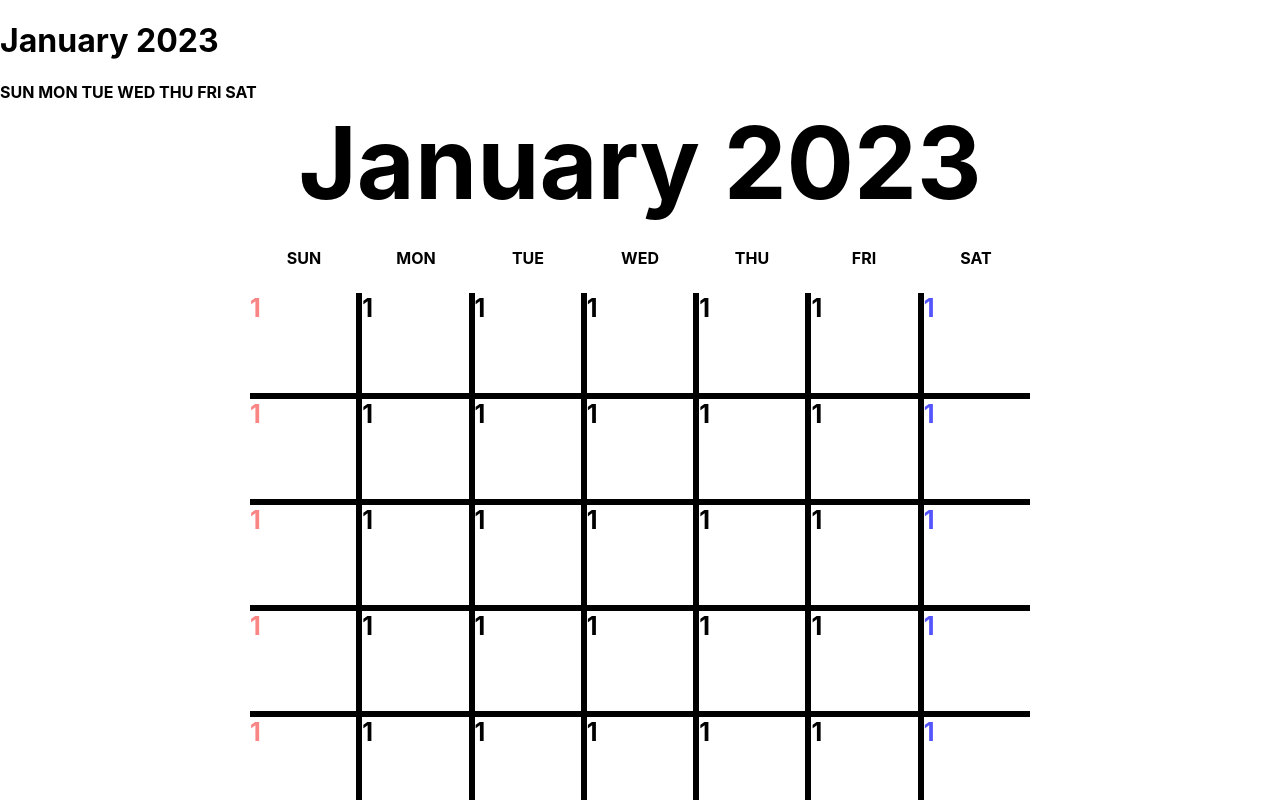
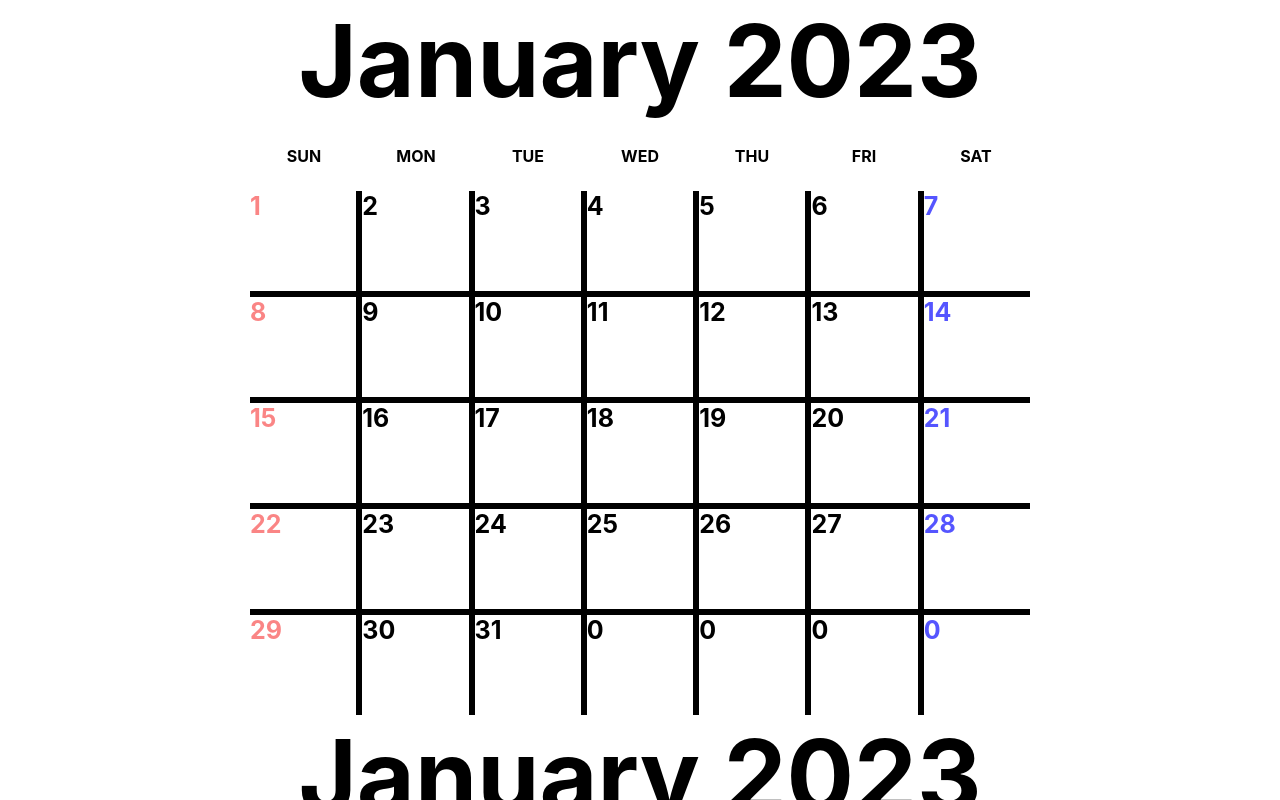
Before and after one commit to UlsanBigDev/ChunMa, a React (Create React App) app: page / in a window 1280 px wide. Shown: the top 800 px of the page. Built offline with nearby package versions, Linux system fonts and the light colour scheme.

Commit message:
Calendar 1.5개

```diff
--- a/src/App.tsx
+++ b/src/App.tsx
@@ -11,7 +11,7 @@ function App() {
   return (
     <div className='content'>
       <Calendar/>
-      <Home qwer={1}/>
+      <Home qwert={[]}/>
     </div>
   );
 }
--- a/src/page/Calendar.tsx
+++ b/src/page/Calendar.tsx
@@ -37,22 +37,23 @@ function Calendar() {
       arrWeek.push(arr.slice(0 + 7*i, 7 * (i+1))) //0,7 7,14 14,21 21,28 28,35
     }
 
-    console.log(arrWeek);
+
+    // console.log(arrWeek);
     return (
       <div>
-        <h1>{monthTemp[prevMonth]} {prevYear}</h1>
+        {/* <h1>{monthTemp[prevMonth]} {prevYear}</h1>
         {dayTemp.map((day)=>{
           return(
             <b><span>{day}{" "}</span></b>
           )
         })}
-        <br/>
-
-        {arrWeek.map((week,index)=>{
+        <br/> */}
+        <Home qwert={arrWeek}/>
+        {/* {arrWeek.map((week,index)=>{
           return (week.map((qqqq)=>{
-            return <Home qwer={qqqq}/>
+            return <Home qwer={qqqq} />
           }))
-        })}
+        })} */}
 
       </div>
     );
--- a/src/page/Home.tsx
+++ b/src/page/Home.tsx
@@ -3,15 +3,16 @@ import Modal from '../page/Modal';
 
 function Home(props: IHome) {
   const weekArr = ["SUN", "MON", "TUE", "WED", "THU", "FRI", "SAT"]
-  const calendarData = [
-    [1,2,3,4,5,6,7],
-    [8,9,10,11,12,13,14],
-    [15,16,17,18,19,20,21],
-    [22,23,24,25,26,27,28],
-    [29,30,31,32,32,32,32],
-    [32,32,32,32,32,32,32],
-  ]
-
+  // const calendarData = [
+  //   [1,2,3,4,5,6,7],
+  //   [8,9,10,11,12,13,14],
+  //   [15,16,17,18,19,20,21],
+  //   [22,23,24,25,26,27,28],
+  //   [29,30,31,32,32,32,32],
+  //   [32,32,32,32,32,32,32],
+  // ]
+  const calendarData = props.qwert;
+  console.log(calendarData);
   return (
     <div className='home'>
         <div className='month'>
@@ -23,11 +24,11 @@ function Home(props: IHome) {
         })}
       </div>
       <div className='calendar'>
-        {calendarData.map((week) => {
+        {calendarData.map((weeks) => {
           return(
             <div className='calendar-week'>
-              { week.map((day)=>{
-                return <div className='day'><Modal width={300} height={400} asdf={props.qwer}/></div>
+              { weeks.map((days)=>{
+                return <div className='day'><Modal width={300} height={400} asdf={days}/></div>
               }) }
             </div>
           )
--- a/src/page/Modal.tsx
+++ b/src/page/Modal.tsx
@@ -65,7 +65,7 @@ function Modal(props : IModal) {
                         minWidth: props.width,
                         minHeight: props.height
                     }}>
-                        { <DayInfo day={5555}/> }
+                        { <DayInfo day={props.asdf}/> }
                         <button onClick={toggleModal} className="Modal-btn">x</button>
                     </div>
                 </div>
--- a/src/types/index.d.ts
+++ b/src/types/index.d.ts
@@ -7,5 +7,6 @@ interface IModal {
     asdf : number;
 }
 interface IHome {
-    qwer : number;
+    // qwer : number;
+    qwert: number[][];
 }
```
